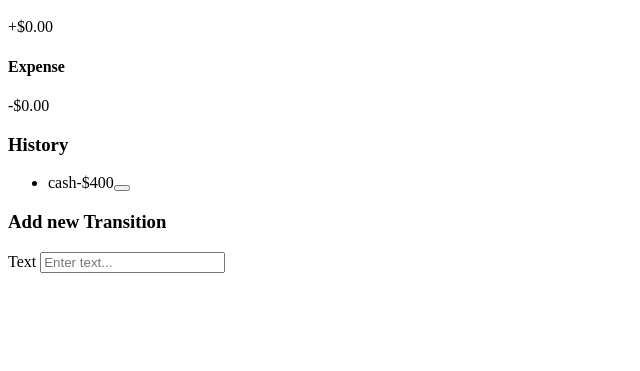
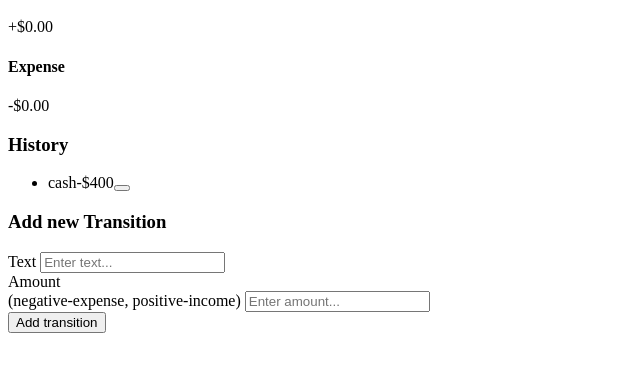
Before and after one commit to DEV-Gitanjali/Expense_Tracker, a plain HTML site: page index.html in a window 1280 px wide. Shown: the part 187-558 px from the top of the page, without its empty margins (0-640 px from the left). Drawn offline with Linux system fonts and the light colour scheme.

Commit message:
this code for enter amount

```diff
--- a/index.html
+++ b/index.html
@@ -40,7 +40,13 @@
         <input type="text" id="text" placeholder="Enter text..."/>
     </div>
 
-
+    <div class="form-control">
+        <label for="amount">
+            Amount <br/>(negative-expense, positive-income)
+        </label>
+        <input type="number" id="amount" placeholder="Enter amount..."/>
+    </div>
+    <button class="btn">Add transition</button>
  </form>
 </div>
 
```
